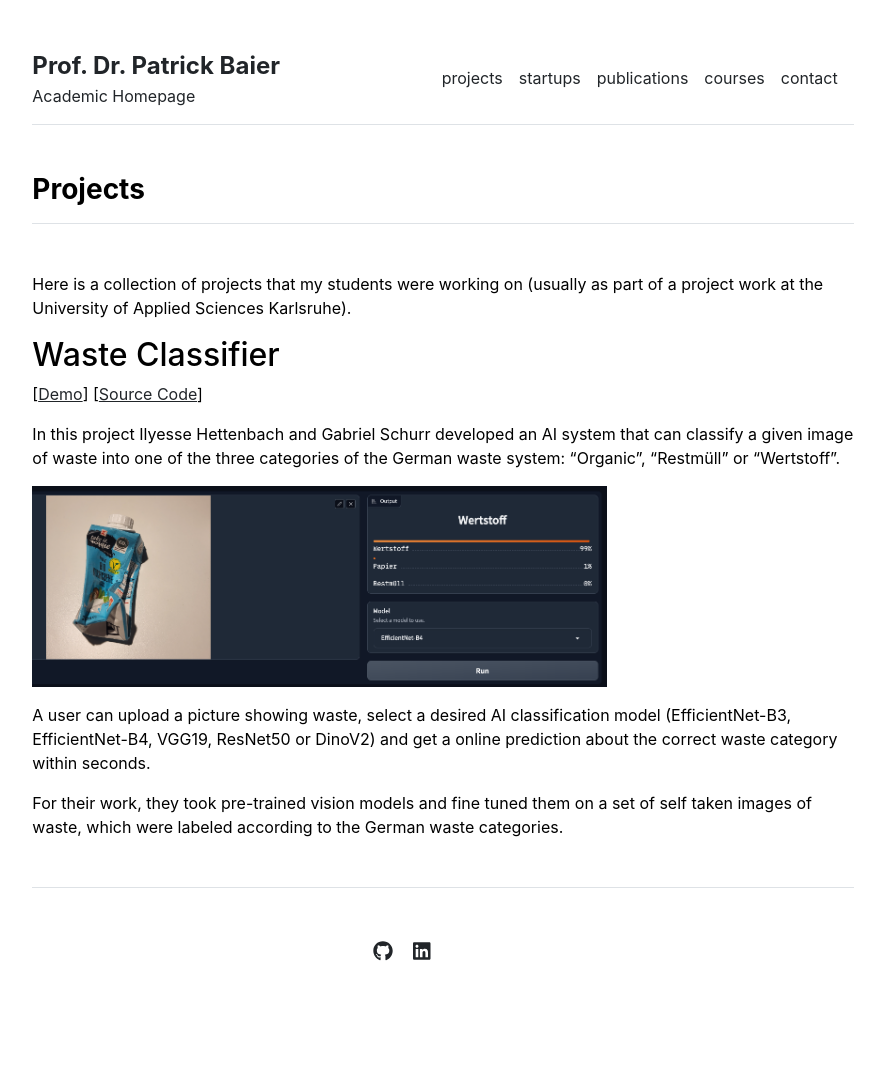
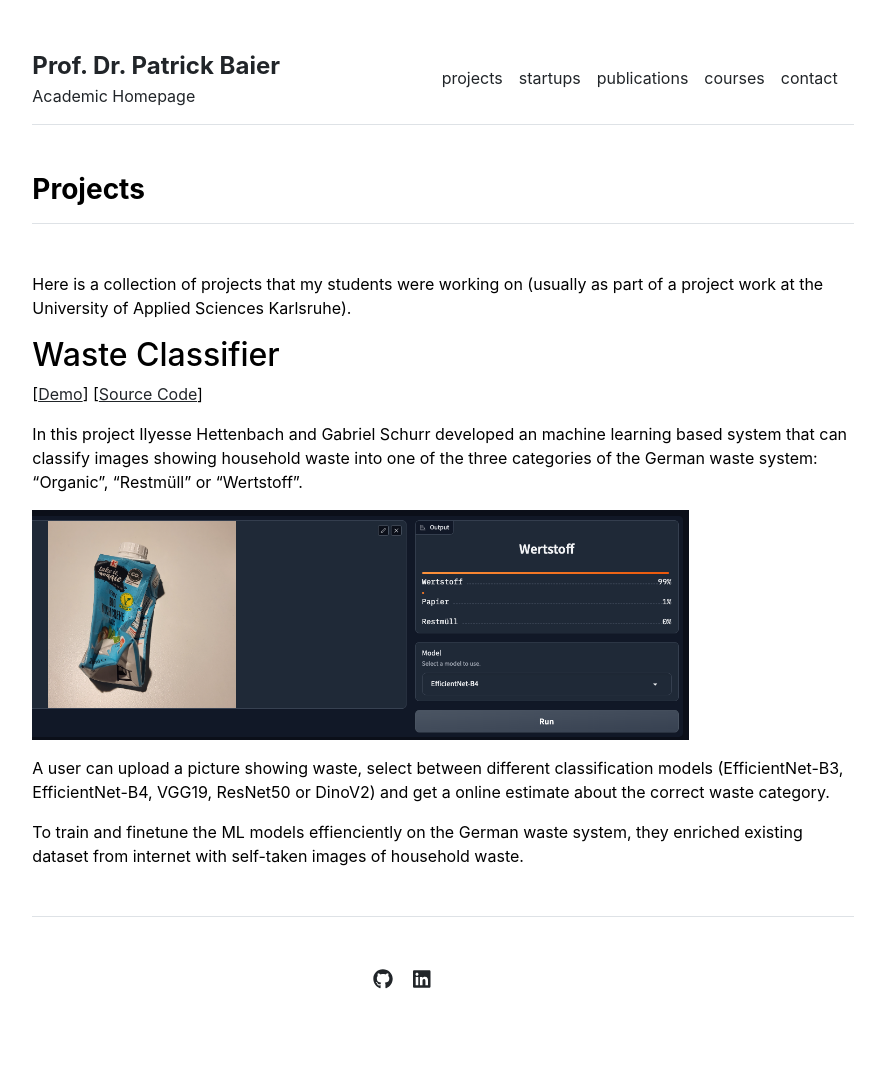
Before and after one commit to pabair/pabair.github.io, a Jekyll site: the page built from projects.md, in a window 1280 px wide. Shown: the whole page, without its empty margins (197-1081 px from the left). Built offline with Jekyll 4.4.1, drawn with Linux system fonts in a browser that asks for light colours; before the commit the page ends 1062 px from its top, so only the background shows below that.

Commit message:
added content

```diff
--- a/projects.md
+++ b/projects.md
@@ -9,10 +9,10 @@ Here is a collection of projects that my students were working on (usually as pa
 \[[Demo](http://193.196.37.242:7860/)\]
 \[[Source Code](https://github.com/Gabriel9753/Waste-Classification-Project)\]
 
-In this project Ilyesse Hettenbach and Gabriel Schurr developed an AI  system that can classify a given image of waste into one of the three categories of the German waste system: "Organic", "Restmüll" or "Wertstoff".
+In this project Ilyesse Hettenbach and Gabriel Schurr developed an machine learning based system that can classify images showing household waste into one of the three categories of the German waste system: "Organic", "Restmüll" or "Wertstoff".
 
- <img src="{{ site.github.url }}/assets/img/wasteclassify.png" alt="Home" width="70%">
+ <img src="{{ site.github.url }}/assets/img/wasteclassify.png" alt="Home" width="80%">
 
-A user can upload a picture showing waste, select a desired AI classification model (EfficientNet-B3, EfficientNet-B4, VGG19, ResNet50 or DinoV2) and get a online prediction about the correct waste category within seconds.
+A user can upload a picture showing waste, select between different classification models (EfficientNet-B3, EfficientNet-B4, VGG19, ResNet50 or DinoV2) and get a online estimate about the correct waste category.
 
-For their work, they took pre-trained vision models and fine tuned them on a set of self taken images of waste, which were labeled according to the German waste categories.
+To train and finetune the ML models effienciently on the German waste system, they enriched existing dataset from internet with self-taken images of household waste.
```
